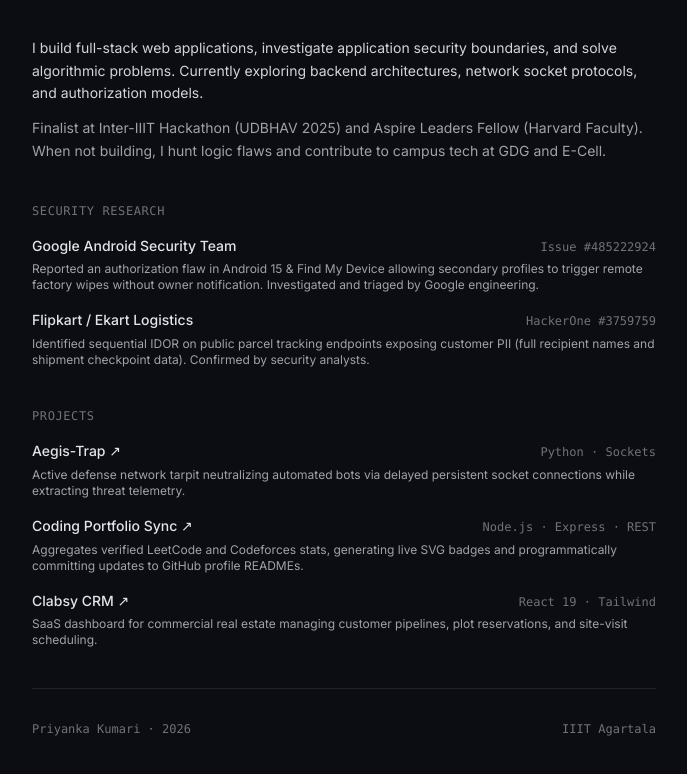
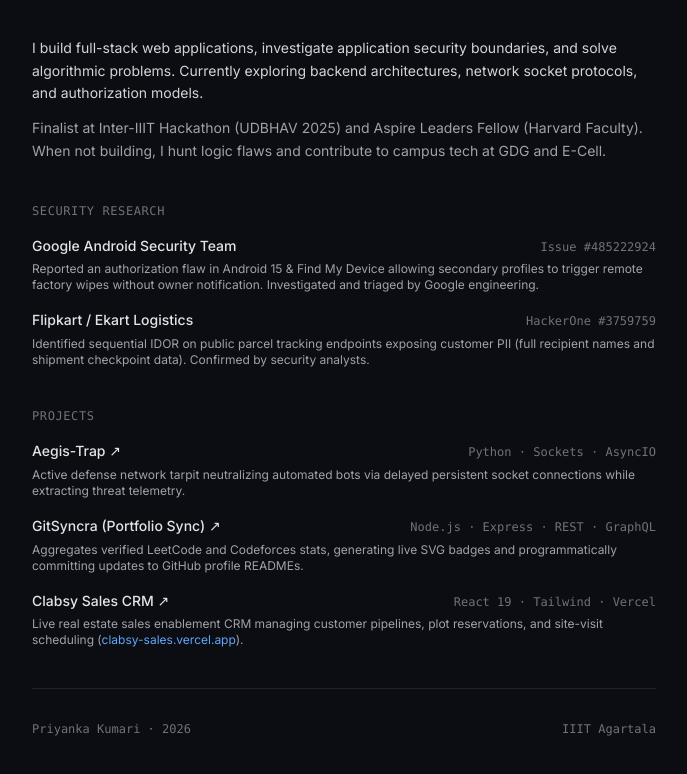
Before and after one commit to Kepvion/PortfolioWebsite, a plain HTML site: page index.html in a window 1280 px wide. Shown: the part 158-932 px from the top of the page, without its empty margins (296-983 px from the left). Drawn offline with nearby package versions, Linux system fonts and the light colour scheme.

Commit message:
fix: update project URLs to live repos and deployed Vercel CRM

```diff
--- a/index.html
+++ b/index.html
@@ -71,8 +71,8 @@
     <div class="space-y-4">
       <div>
         <div class="flex items-baseline justify-between">
-          <a href="https://github.com/Kepvion" target="_blank" class="text-zinc-200 font-medium hover:text-blue-400">Aegis-Trap ↗</a>
-          <span class="text-xs font-mono text-zinc-500">Python · Sockets</span>
+          <a href="https://github.com/Kepvion/aegis-trap" target="_blank" class="text-zinc-200 font-medium hover:text-blue-400">Aegis-Trap ↗</a>
+          <span class="text-xs font-mono text-zinc-500">Python · Sockets · AsyncIO</span>
         </div>
         <p class="text-xs text-zinc-400 mt-1">
           Active defense network tarpit neutralizing automated bots via delayed persistent socket connections while extracting threat telemetry.
@@ -81,8 +81,8 @@
 
       <div>
         <div class="flex items-baseline justify-between">
-          <a href="https://github.com/Kepvion/coding-portfolio-sync" target="_blank" class="text-zinc-200 font-medium hover:text-blue-400">Coding Portfolio Sync ↗</a>
-          <span class="text-xs font-mono text-zinc-500">Node.js · Express · REST</span>
+          <a href="https://github.com/Kepvion/gitsyncra" target="_blank" class="text-zinc-200 font-medium hover:text-blue-400">GitSyncra (Portfolio Sync) ↗</a>
+          <span class="text-xs font-mono text-zinc-500">Node.js · Express · REST · GraphQL</span>
         </div>
         <p class="text-xs text-zinc-400 mt-1">
           Aggregates verified LeetCode and Codeforces stats, generating live SVG badges and programmatically committing updates to GitHub profile READMEs.
@@ -91,11 +91,11 @@
 
       <div>
         <div class="flex items-baseline justify-between">
-          <a href="https://github.com/Kepvion/clabsy-sales" target="_blank" class="text-zinc-200 font-medium hover:text-blue-400">Clabsy CRM ↗</a>
-          <span class="text-xs font-mono text-zinc-500">React 19 · Tailwind</span>
+          <a href="https://clabsy-sales.vercel.app/" target="_blank" class="text-zinc-200 font-medium hover:text-blue-400">Clabsy Sales CRM ↗</a>
+          <span class="text-xs font-mono text-zinc-500">React 19 · Tailwind · Vercel</span>
         </div>
         <p class="text-xs text-zinc-400 mt-1">
-          SaaS dashboard for commercial real estate managing customer pipelines, plot reservations, and site-visit scheduling.
+          Live real estate sales enablement CRM managing customer pipelines, plot reservations, and site-visit scheduling (<a href="https://clabsy-sales.vercel.app/" target="_blank" class="text-blue-400 hover:underline">clabsy-sales.vercel.app</a>).
         </p>
       </div>
     </div>
```
